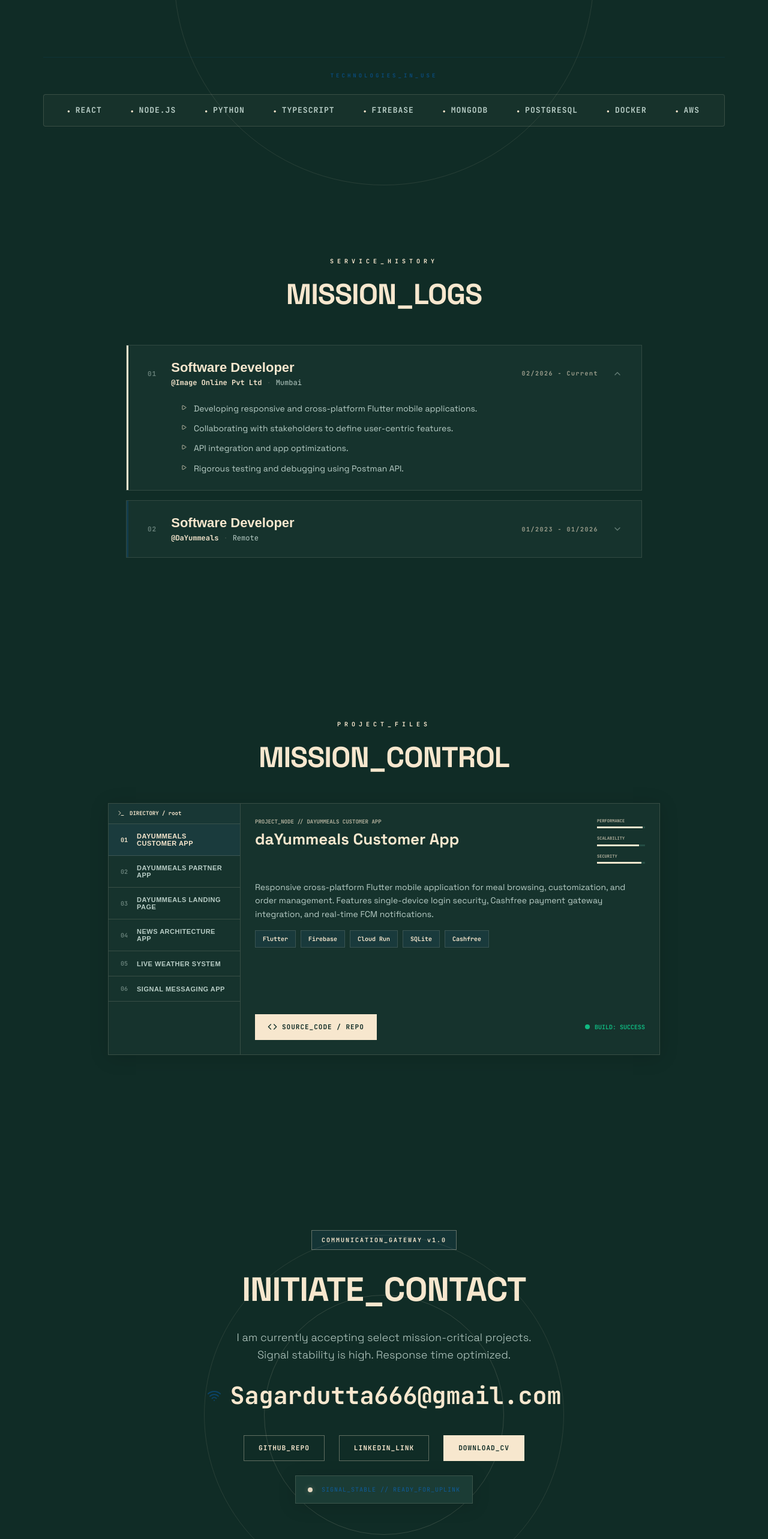
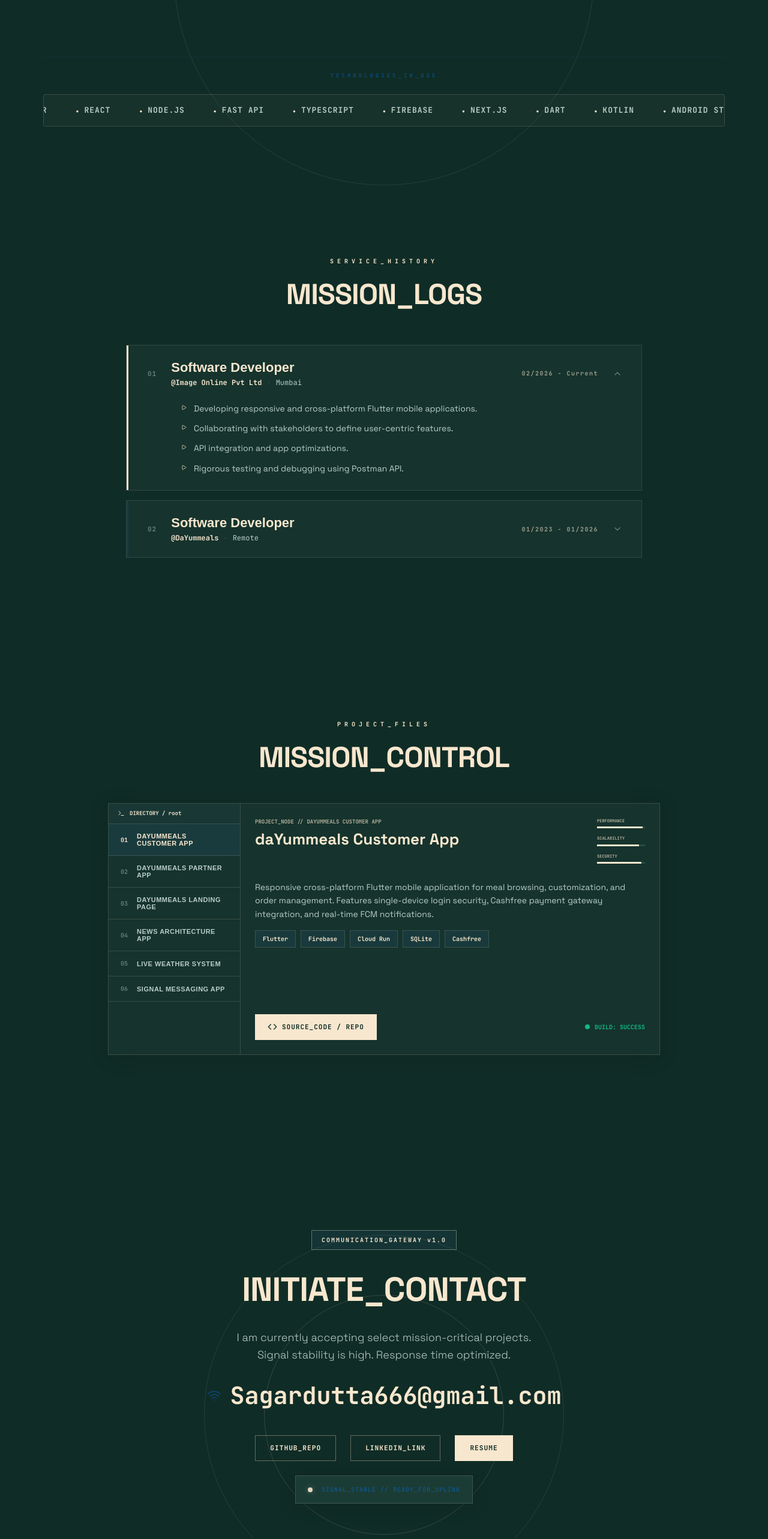
Before and after one commit to Sagardutta666/portfolio, a React (Vite) app: page / in a window 1280 px wide. Shown: the part 2041-4607 px from the top of the page at 60% size. Built offline with nearby package versions, Linux system fonts and the light colour scheme.

Commit message:
Update resume link, fix skills circle alignment, and rename resume button

```diff
--- a/src/components/Contact.jsx
+++ b/src/components/Contact.jsx
@@ -74,7 +74,7 @@ const Contact = () => (
       >
         <a href={resumeData.github} target="_blank" rel="noreferrer" className="tactical-btn">GITHUB_REPO</a>
         <a href={resumeData.linkedin} target="_blank" rel="noreferrer" className="tactical-btn">LINKEDIN_LINK</a>
-        <a href={resumeData.resumeUrl} target="_blank" rel="noreferrer" className="tactical-btn solid">DOWNLOAD_CV</a>
+        <a href={resumeData.resumeUrl} target="_blank" rel="noreferrer" className="tactical-btn solid">RESUME</a>
       </motion.div>
 
       <motion.div
--- a/src/components/Skills.jsx
+++ b/src/components/Skills.jsx
@@ -4,10 +4,9 @@ import { Player } from '@lottiefiles/react-lottie-player';
 import { resumeData } from '../data';
 
 const marqueeItems = [
-  'Flutter', 'React', 'Node.js', 'Python', 'TypeScript', 'Firebase',
-  'MongoDB', 'PostgreSQL', 'Docker', 'AWS', 'GraphQL', 'Next.js',
-  'Flutter', 'React', 'Node.js', 'Python', 'TypeScript', 'Firebase',
-  'MongoDB', 'PostgreSQL', 'Docker', 'AWS', 'GraphQL', 'Next.js',
+  'Flutter', 'React', 'Node.js', 'Fast API', 'TypeScript', 'Firebase',
+  'Next.js', 'Dart', 'Kotlin', 'Android Studio', 'Android', 'Git', 'GitHub',
+  'Gitlab', 'Postman', 'Bitbucket', 'Angular', 'JavaScript', 'Framer Motion'
 ];
 
 const SkillOrbit = ({ skills }) => {
--- a/src/data.js
+++ b/src/data.js
@@ -6,7 +6,7 @@ export const resumeData = {
     phone: "+91 7900135831",
     github: "https://github.com/Sagardutta666?tab=repositories",
     linkedin: "https://www.linkedin.com/in/sagardutta-8061241a3/",
-    resumeUrl: "https://drive.google.com/file/d/1X504D-uJiv0sU_G-Fh1Pz-vCjW_P9M_p/view?usp=sharing",
+    resumeUrl: "https://drive.google.com/file/d/1wq8EGp1eED4XMCBm9Zreu2Ihww7M1r_p/view?usp=sharing",
 
     bioTitle: "Results-driven Software Developer",
     bioFull: "Results-driven Software Developer with expertise in Flutter, Dart and Firebase. Passionate about building dynamic cross-platform applications with a focus on user-centric design and seamless functionality. Strong background in mobile and web development, API integration, and collaborative software engineering.",
```
